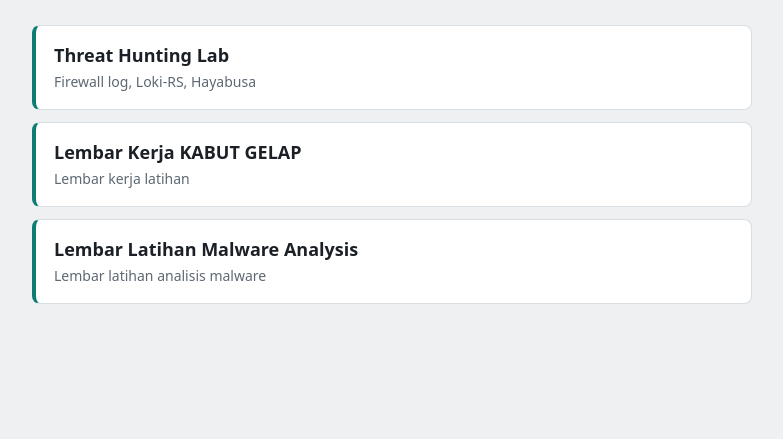
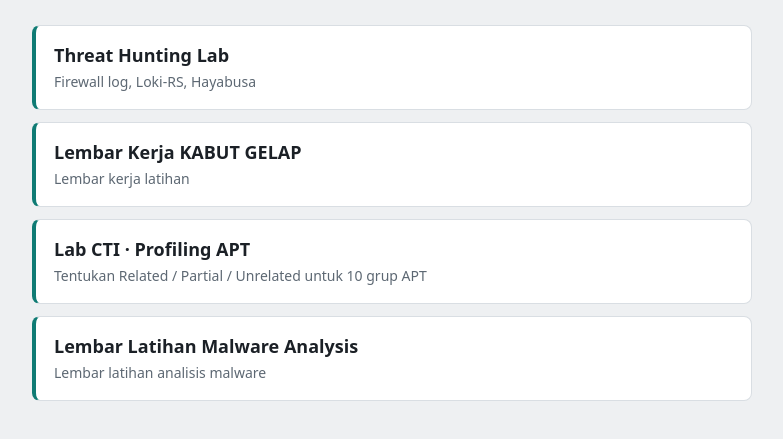
Before and after one commit to labsibermyid/cyber-training-lab, a plain HTML site: page index.html in a window 1280 px wide. Shown: the part 125-564 px from the top of the page, without its empty margins (248-1031 px from the left). Drawn offline with Linux system fonts and the light colour scheme.

Commit message:
Add files via upload

```diff
--- a/index.html
+++ b/index.html
@@ -5,5 +5,6 @@
 <body><main><h1>Cyber Training Lab</h1><p>Pilih materi latihan.</p>
 <a href="threat-hunting-lab/"><b>Threat Hunting Lab</b><span>Firewall log, Loki-RS, Hayabusa</span></a>
 <a href="digital-forensic/"><b>Lembar Kerja KABUT GELAP</b><span>Lembar kerja latihan</span></a>
+<a href="cti-apt-profiling/"><b>Lab CTI · Profiling APT</b><span>Tentukan Related / Partial / Unrelated untuk 10 grup APT</span></a>
 <a href="malware-analysis/"><b>Lembar Latihan Malware Analysis</b><span>Lembar latihan analisis malware</span></a>
 </main></body></html>
```
